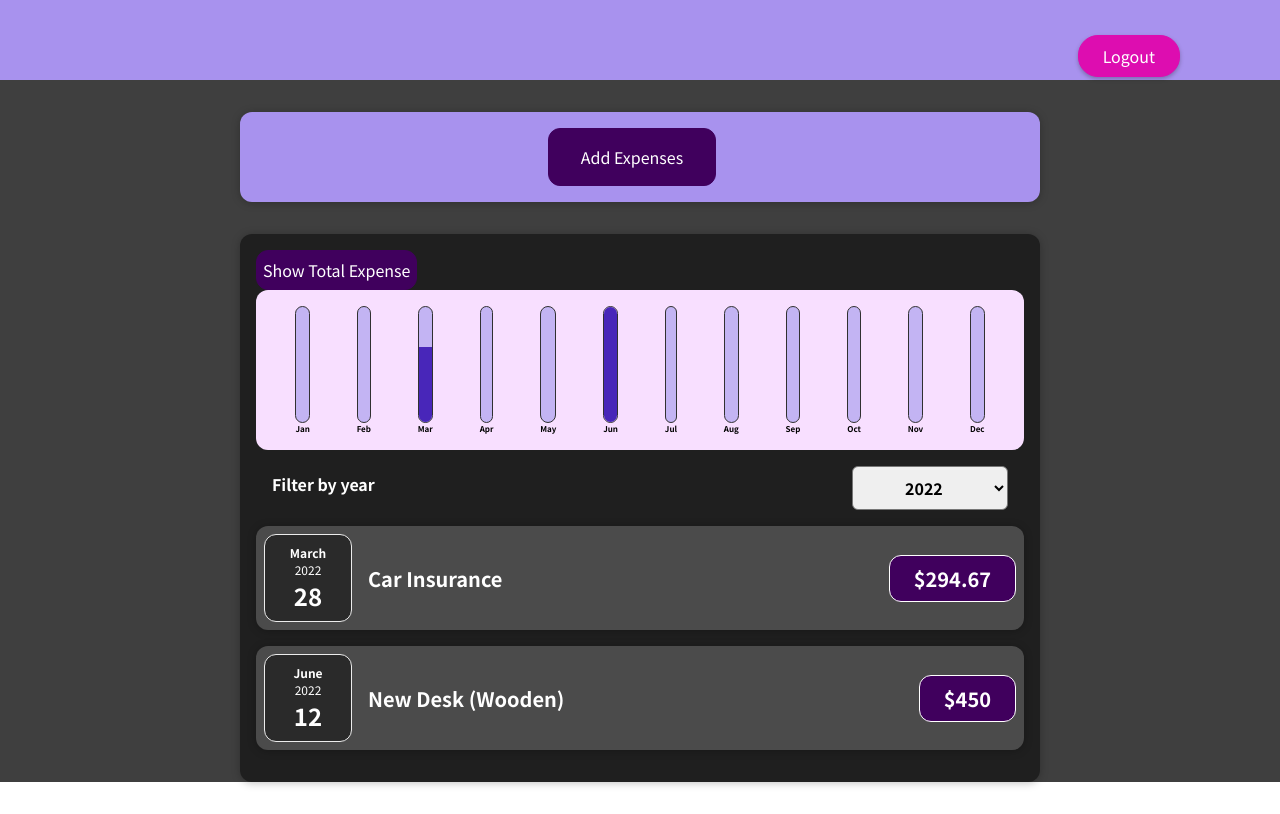
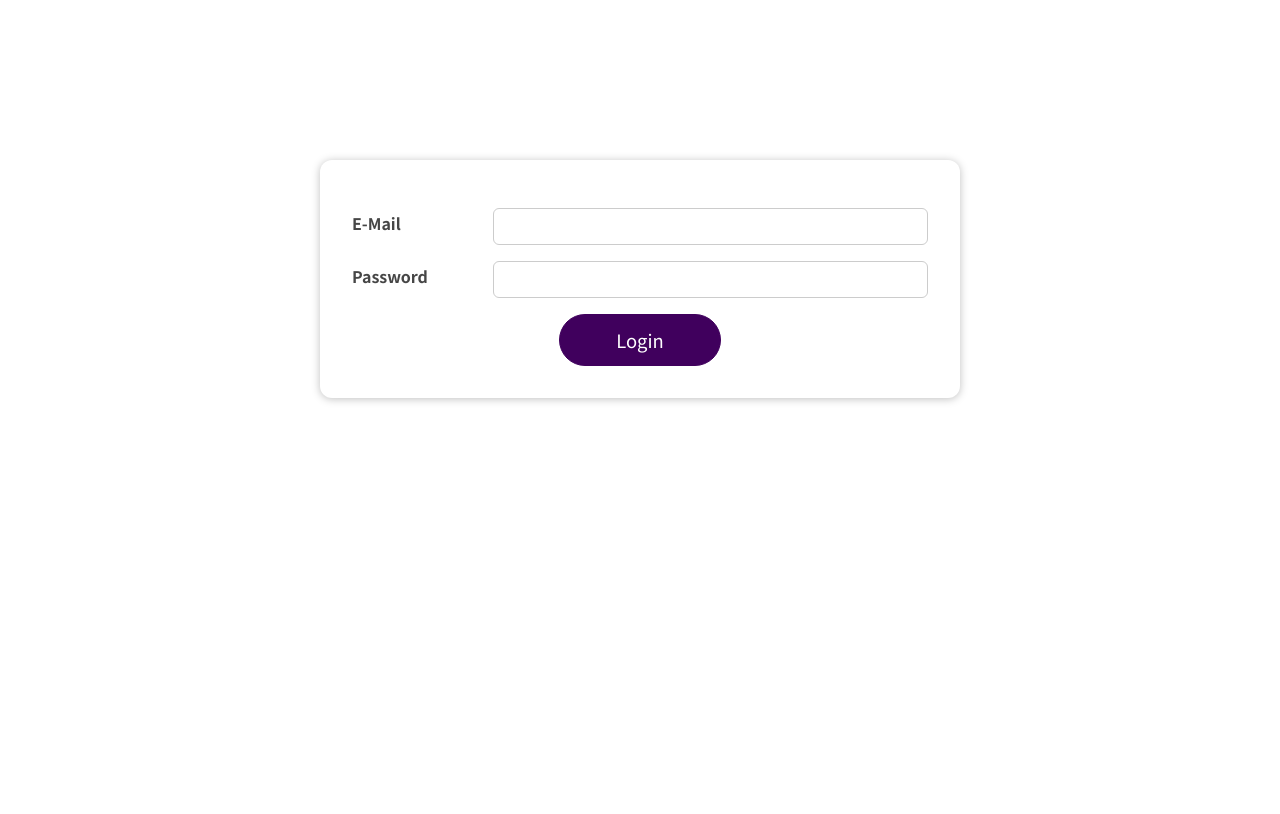
Before and after one commit to Disha3798/expense-tracker-reactJS, a React (Create React App) app: page / in a window 1280 px wide. Built offline with nearby package versions, Linux system fonts and the light colour scheme.

Commit message:
Added context api to handle authentication and expenses

```diff
--- a/src/App.js
+++ b/src/App.js
@@ -1,67 +1,26 @@
-import { useState } from 'react';
+import React,{ useContext } from 'react';
 import ExpenseList from './components/Expenses/ExpenseList/ExpenseList'
 import NewExpense from './components/Expenses/NewExpense/NewExpense';
 import Login from './components/Login/LoginForm';
 import NavBar from './components/NavBar/NavBar';
 import MainHeader from './components/MainHeader/MainHeader';
-import { Fragment } from 'react';
-
-
-const INITIAL_EXPENSES = [
-  {
-    id: 'e1',
-    title: 'Toilet Paper',
-    amount: 94.12,
-    date: new Date(2020, 7, 14),
-  },
-  {
-    id: 'e2',
-    title: 'New TV',
-    amount: 799.49,
-    date: new Date(2021, 2, 12)
-  },
-  {
-    id: 'e3',
-    title: 'Car Insurance',
-    amount: 294.67,
-    date: new Date(2022, 2, 28),
-  },
-  {
-    id: 'e4',
-    title: 'New Desk (Wooden)',
-    amount: 450,
-    date: new Date(2022, 5, 12),
-  },
-]
+import AuthContext from './store/auth-context';
 
 const App = () => {
 
-  const [expenses, setExpenses] = useState(INITIAL_EXPENSES)
-  const [isLoggedIn, setIsLoggedIn] = useState(true)
-
-  const handleLogin = () => {
-    setIsLoggedIn(true)
-  }
-
-  const handleLogout = () => {
-    setIsLoggedIn(false)
-  }
-
-  const getNewExpense = (expense) => {
-    setExpenses((prevData) => [expense, ...prevData])
-  }
+  const authCtx=useContext(AuthContext)
 
   return (
-    <Fragment>
-      {!isLoggedIn && <Login onLogin={handleLogin} />}
-      {isLoggedIn &&
+    <React.Fragment>
+      {!authCtx.isLoggedIn && <Login />}
+      {authCtx.isLoggedIn &&
         (<MainHeader>
-          <NavBar onLogout={handleLogout} />
-          <NewExpense onSaveNewExpense={getNewExpense} />
-          <ExpenseList expenseList={expenses} />
+          <NavBar />
+          <NewExpense />
+          <ExpenseList  />
         </MainHeader>)
       }
-    </Fragment>
+    </React.Fragment>
   );
 }
 
--- a/src/components/Chart/PieChart.js
+++ b/src/components/Chart/PieChart.js
@@ -1,8 +1,12 @@
 import ReactECharts from 'echarts-for-react';
+import { useContext } from 'react';
+import ExpenseContext from '../../store/expense-context';
 
-const PieChart = (props) => {
+const PieChart = () => {
 
-    let updatedExpenses = props.expenses.map((expense) => ({
+    const expenseCtx=useContext(ExpenseContext)
+
+    let updatedExpenses = expenseCtx.expenses.map((expense) => ({
         value: expense.amount,
         name: expense.date.getFullYear()
     }))
--- a/src/components/Expenses/ExpenseChart/ExpenseChart.js
+++ b/src/components/Expenses/ExpenseChart/ExpenseChart.js
@@ -41,7 +41,7 @@ const ExpenseChart = (props) => {
     return (
         <div>
             <button className='pie-button' type="button" onClick={showPieDisplay}>{buttonText}</button>
-            {showPie && <PieChart expenses={props.entireList}/>}
+            {showPie && <PieChart />}
             {!showPie&&<Chart datapoints={datapoints} />}
         </div>
 
--- a/src/components/Expenses/ExpenseList/ExpenseList.js
+++ b/src/components/Expenses/ExpenseList/ExpenseList.js
@@ -4,11 +4,15 @@ import Card from '../../UI/Card/Card'
 import ExpensesFilter from '../ExpenseFilter/ExpenseFilter'
 import { useState } from 'react'
 import ExpenseChart from '../ExpenseChart/ExpenseChart'
+import { useContext } from 'react'
+import ExpenseContext from '../../../store/expense-context'
 
-const ExpenseList = (props) => {
+const ExpenseList = () => {
+
+    const expenseCtx=useContext(ExpenseContext)
 
     const [filteredYear, setFilteredYear] = useState('2022')
-    const filteredExpenseList = props.expenseList.filter((expense) => {
+    const filteredExpenseList = expenseCtx.expenses.filter((expense) => {
         return expense.date.getFullYear().toString() === filteredYear
     })
     const getFilteredData = (year) => {
@@ -28,7 +32,7 @@ const ExpenseList = (props) => {
 
     return (
         <Card className='expenses'>
-            <ExpenseChart items={filteredExpenseList} entireList={props.expenseList}/>
+            <ExpenseChart items={filteredExpenseList} />
             <ExpensesFilter selected={filteredYear} onYearSelected={getFilteredData} />
             {showExpenses}
 
--- a/src/components/Expenses/NewExpense/ExpenseForm.js
+++ b/src/components/Expenses/NewExpense/ExpenseForm.js
@@ -1,5 +1,7 @@
 import React from 'react';
+import { useContext } from 'react';
 import { useReducer, useEffect} from 'react';
+import ExpenseContext from '../../../store/expense-context';
 
 import './ExpenseForm.css';
 
@@ -25,6 +27,8 @@ const inputReducer=(state,action)=>{
 }
 
 const ExpenseForm = (props) => {
+
+    const expenseCtx=useContext(ExpenseContext)
 
     const [titleState,dispatchTitle]=useReducer(inputReducer,{
         value:'',
@@ -67,12 +71,11 @@ const ExpenseForm = (props) => {
             id: Math.random().toString()
         }
 
-        props.onNewExpense(newExpense)
+        expenseCtx.addNewExpense(newExpense)
         props.updateDisplay()
-        dispatchTitle({type:'USER_INPUT',val:''})
-        dispatchAmount({type:'USER_INPUT',val:''})
-        dispatchDate({type:'USER_INPUT',val:''})
-
+        dispatchTitle({type:'INITIAL_STATE',val:''})
+        dispatchAmount({type:'INITIAL_STATE',val:''})
+        dispatchDate({type:'INITIAL_STATE',val:''})
     }
 
     const goBack = () => {
--- a/src/components/Login/LoginForm.js
+++ b/src/components/Login/LoginForm.js
@@ -1,10 +1,12 @@
-import { useEffect } from 'react';
-import { Fragment,useState } from 'react';
+import { Fragment,useState,useEffect,useContext } from 'react';
+import AuthContext from '../../store/auth-context';
 import Card from '../UI/Card/Card'
 import ErrorModal from '../UI/ErrorModal/ErrorModal';
 import classes from './Login.module.css'
 
-const Login = (props) => {
+const Login = () => {
+
+    const authCtx=useContext(AuthContext)
 
     const [enteredEmail, setEnteredEmail] = useState('');
     const [emailIsValid, setEmailIsValid] = useState(false);
@@ -36,7 +38,7 @@ const Login = (props) => {
 
         event.preventDefault()
         if ((enteredEmail && emailIsValid) && ( enteredPassword && passwordIsValid)) {
-            props.onLogin()
+            authCtx.onLogin(enteredEmail,enteredPassword)
         }
         else if(enteredPassword && enteredPassword.trim().length<=6)
         {
--- a/src/components/NavBar/NavBar.js
+++ b/src/components/NavBar/NavBar.js
@@ -1,11 +1,13 @@
-import React from 'react';
+import React, { useContext } from 'react';
+import AuthContext from '../../store/auth-context';
 
 import classes from './NavBar.module.css';
 
-const NavBar = (props) => {
+const NavBar = () => {
+    const authCtx = useContext(AuthContext)
 
     const logout = () => {
-        props.onLogout()
+        authCtx.onLogout()
     }
 
     return (
--- a/src/index.js
+++ b/src/index.js
@@ -2,11 +2,15 @@ import React from 'react';
 import ReactDOM from 'react-dom/client';
 import './index.css';
 import App from './App';
+import { AuthContextProvider } from './store/auth-context';
+import { ExpenseContextProvider } from './store/expense-context';
 
 
 const root = ReactDOM.createRoot(document.getElementById('root'));
 root.render(
-  <React.StrictMode>
-    <App />
-  </React.StrictMode>
+  <AuthContextProvider>
+    <ExpenseContextProvider>
+      <App />
+    </ExpenseContextProvider>
+  </AuthContextProvider>
 );
--- /dev/null
+++ b/src/store/auth-context.js
@@ -0,0 +1,44 @@
+import React from "react"
+import { useEffect,useState } from "react"
+
+const AuthContext=React.createContext({
+    isLoggedIn:false,
+    onLogin:(email,password)=>{},
+    onLogout:()=>{}
+})
+
+export const AuthContextProvider=(props)=>{
+    const [isLoggedIn, setIsLoggedIn] = useState(false)
+
+    useEffect(()=>{
+
+      if(localStorage.getItem('isLoggedIn')==='1')
+      {
+        setIsLoggedIn(true)
+      }
+    },[])
+
+    const handleLogin = () => {
+      localStorage.setItem('isLoggedIn','1')
+      setIsLoggedIn(true)
+    }
+
+    const handleLogout = () => {
+      localStorage.removeItem('isLoggedIn')
+      setIsLoggedIn(false)
+    }
+
+    return (
+        <AuthContext.Provider
+          value={{
+            isLoggedIn: isLoggedIn,
+            onLogin: handleLogin,
+            onLogout: handleLogout,
+           }}
+        >
+          {props.children}
+        </AuthContext.Provider>
+      );
+}
+
+export default AuthContext
--- /dev/null
+++ b/src/store/expense-context.js
@@ -0,0 +1,54 @@
+import React, { useState } from "react"
+
+const INITIAL_EXPENSES = [
+    {
+        id: 'e1',
+        title: 'Toilet Paper',
+        amount: 94.12,
+        date: new Date(2020, 7, 14),
+    },
+    {
+        id: 'e2',
+        title: 'New TV',
+        amount: 799.49,
+        date: new Date(2021, 2, 12)
+    },
+    {
+        id: 'e3',
+        title: 'Car Insurance',
+        amount: 294.67,
+        date: new Date(2022, 2, 28),
+    },
+    {
+        id: 'e4',
+        title: 'New Desk (Wooden)',
+        amount: 450,
+        date: new Date(2022, 5, 12),
+    },
+]
+
+const ExpenseContext = React.createContext({
+    expenses: INITIAL_EXPENSES,
+    addNewExpense: (expense) => { }
+})
+
+export const ExpenseContextProvider = (props) => {
+
+    const [expenses, setExpenses] = useState(INITIAL_EXPENSES)
+
+    const NewExpenseHandler = (expense) => {
+        setExpenses((prevData) => [expense, ...prevData])
+    }
+
+    return (
+        <ExpenseContext.Provider
+            value={{
+                expenses: expenses,
+                addNewExpense: NewExpenseHandler
+            }}>
+            {props.children}
+        </ExpenseContext.Provider>
+    )
+}
+
+export default ExpenseContext
```
Also changed, not shown: src/store/main-context.js (added, +15 -0 lines).
